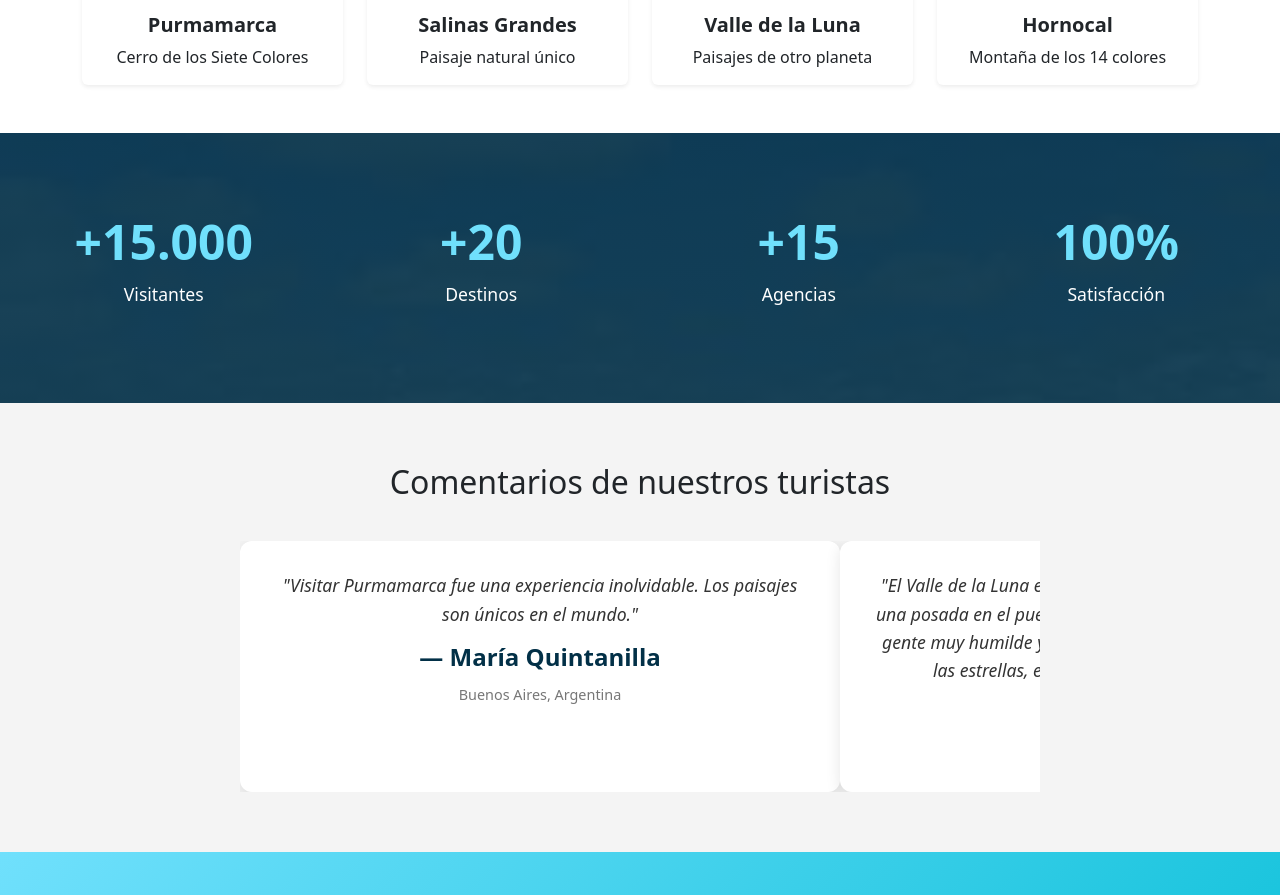
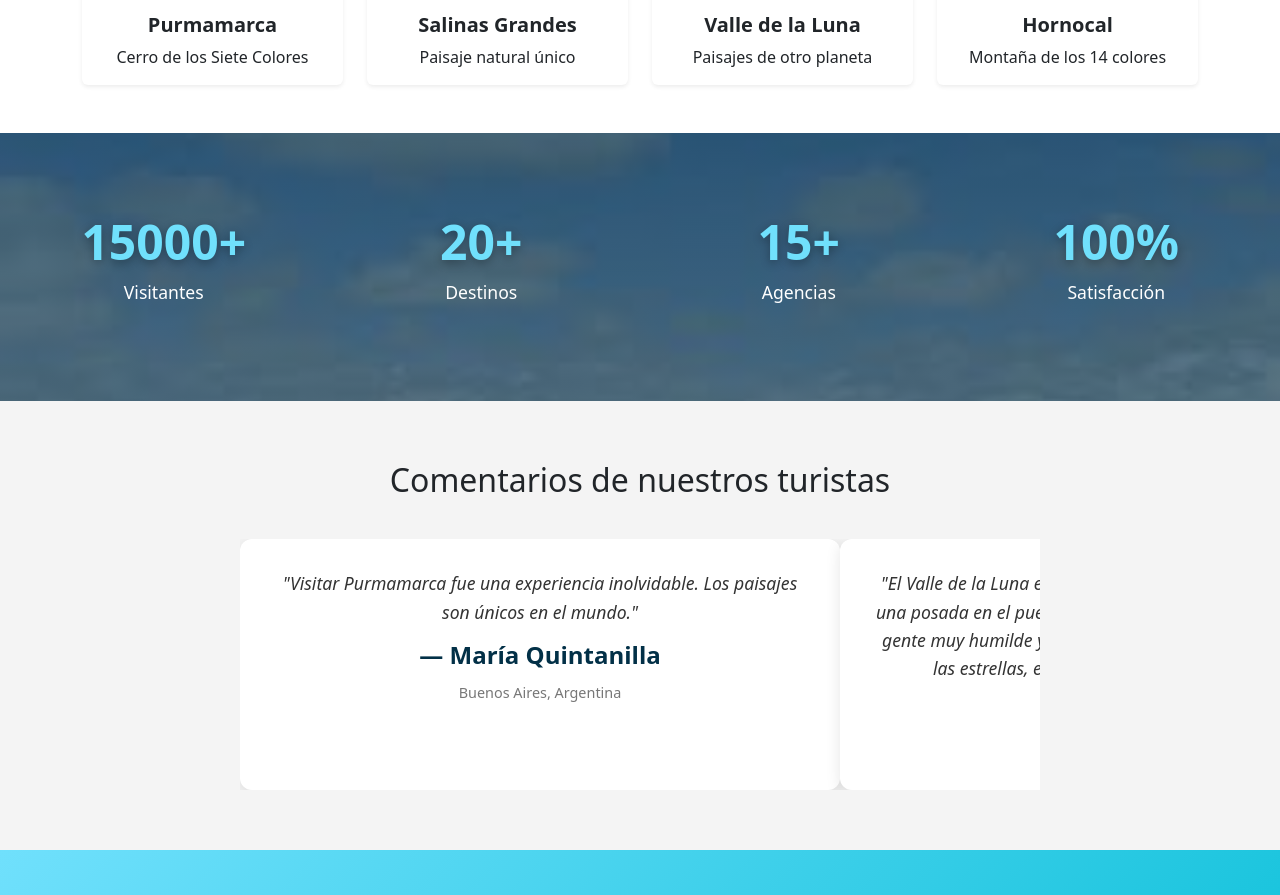
Before and after one commit to MamaniErick/Trabajo-Practico-3, a website: page index.html in a window 1280 px wide. Shown: the part 1143-2038 px from the top of the page. Drawn offline with nearby package versions, Linux system fonts and the light colour scheme.

Commit message:
Agregado de transicion a los Contadores

```diff
--- a/css/estilos.css
+++ b/css/estilos.css
@@ -174,7 +174,7 @@ footer{
 
 /*CONTADOR*/
 .contador {
-    background: linear-gradient(rgba(2, 48, 71, 0.9), rgba(2, 48, 71, 0.9)),
+    background: linear-gradient(rgba(2, 48, 71, 0.685), rgba(2, 48, 71, 0.644)),
                 url("../assets/img/destinos/salinas.jpg") center/cover no-repeat;
     color: #ffffff;
     padding: 60px 20px;
@@ -193,47 +193,18 @@ footer{
 }
 
 .contador-item:hover {
-    transform: translateY(-8px);
+    transform: translateY(-10px) scale(1.05);
 }
 
-.numero {
+.contador-item .numero {
     font-size: 3rem;
     font-weight: bold;
-    margin-bottom: 10px;
     color: var(--color-primario);
-    animation: aparecer 2s ease-in-out;
+    text-shadow: 0 3px 10px rgba(0,0,0,0.3);
 }
 
 .contador-item p {
     font-size: 1.1rem;
-}
-
-@keyframes aparecer {
-    from {
-        opacity: 0;
-        transform: translateY(30px);
-    }
-    to {
-        opacity: 1;
-        transform: translateY(0);
-    }
-}
-
-/* Animación escalonada */
-.contador-item:nth-child(1) .numero {
-    animation-delay: 0.2s;
-}
-
-.contador-item:nth-child(2) .numero {
-    animation-delay: 0.4s;
-}
-
-.contador-item:nth-child(3) .numero {
-    animation-delay: 0.6s;
-}
-
-.contador-item:nth-child(4) .numero {
-    animation-delay: 0.8s;
 }
 
 /*COMENTARIOS*/
--- a/index.html
+++ b/index.html
@@ -162,26 +162,27 @@
             </div>
         </div>
     </section>
+
     <!--CONTADOR-->
     <section class="contador">
         <div class="contenedor contador-grid">
             <div class="contador-item">
-                <h3 class="numero">+15.000</h3>
+                <h3 class="numero" data-target="15000">0</h3>
                 <p>Visitantes</p>
             </div>
 
             <div class="contador-item">
-                <h3 class="numero">+20</h3>
+                <h3 class="numero" data-target="20">0</h3>
                 <p>Destinos</p>
             </div>
 
             <div class="contador-item">
-                <h3 class="numero">+15</h3>
+                <h3 class="numero" data-target="15">0</h3>
                 <p>Agencias</p>
             </div>
 
             <div class="contador-item">
-                <h3 class="numero">100%</h3>
+                <h3 class="numero" data-target="100">0</h3>
                 <p>Satisfacción</p>
             </div>
         </div>
--- a/js/main.js
+++ b/js/main.js
@@ -3,14 +3,39 @@ $(document).ready(function () {
     // Ocultar elementos inicialmente
     $(".hero-title, .hero-subtitle, .btn-hero").hide();
 
-    // Secuencia de animaciones
-     $(".hero-title, .hero-subtitle, .btn-hero").hide();
+    // Animaciones
+    $(".hero-title, .hero-subtitle, .btn-hero").hide();
 
     $(".hero-title").fadeIn(1200);
 
     $(".hero-subtitle").delay(600).fadeIn(1200);
 
     $(".btn-hero").delay(1200).fadeIn(1200);
+
+    //FUNCION DE AMIMACION DE CONTADORES
+    function animarContador() {
+        $(".numero").each(function () {
+
+            let $this = $(this);
+            let target = parseInt($this.attr("data-target"));
+
+            $({ countNum: 0 }).animate({
+                countNum: target
+            }, {
+                duration: 3500,
+                easing: "swing",
+                step: function () {
+                    $this.text(Math.floor(this.countNum));
+                },
+                complete: function () {
+                    $this.text(target + (target === 100 ? "%" : "+"));
+                }
+            });
+        });
+    }
+
+    // SIMULAR CUANDO CARGA LA PAGINA
+    animarContador();
 
     // DESTINOS
     // AGENCIAS
```
